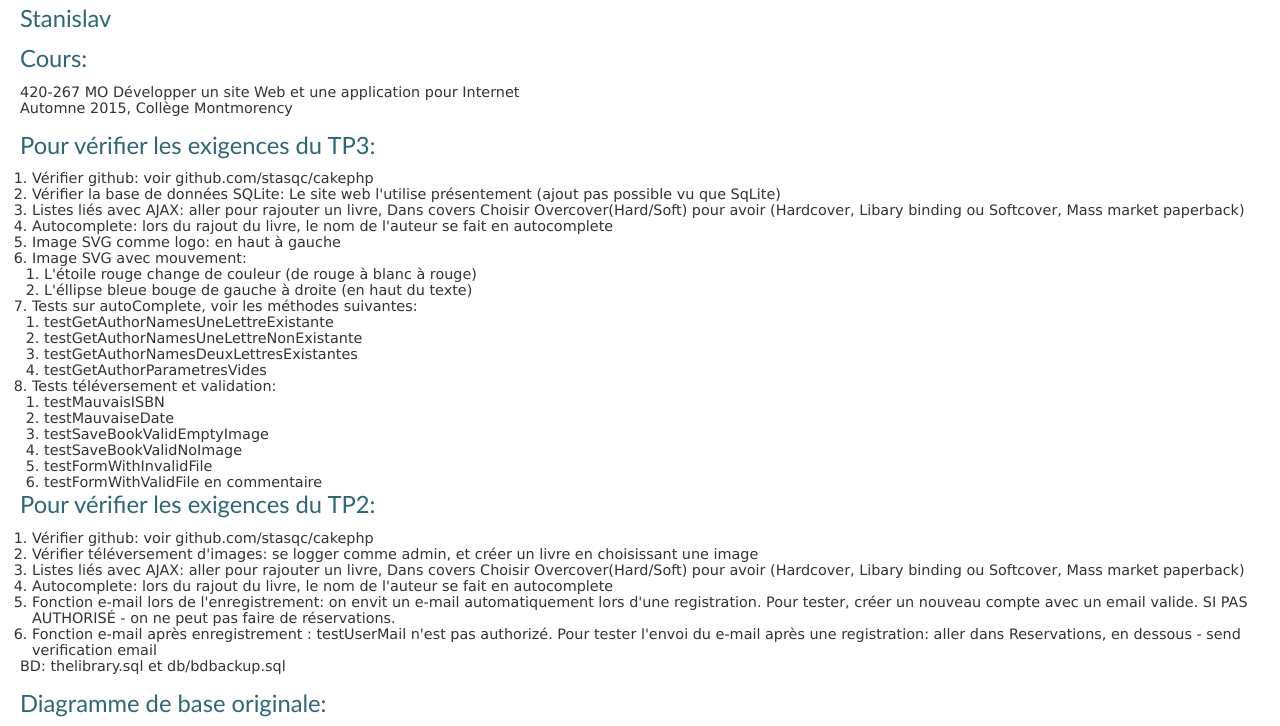
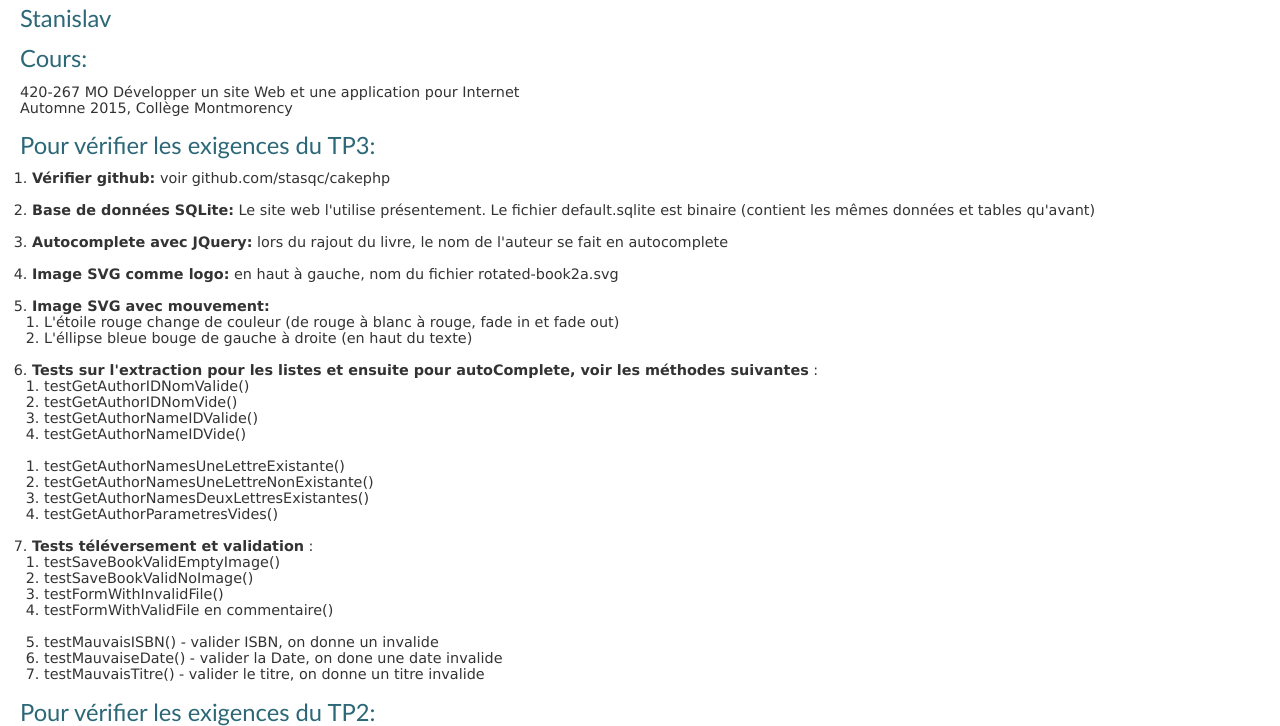
Before and after one commit to stasqc/cakephp, a CakePHP app: the page made by app/View/Users/about.ctp in a window 1280 px wide. Shown: the part 238-964 px from the top of the page. Run offline with PHP 8.4 and a stand-in for CakePHP, Linux system fonts and the light colour scheme; the template is opened without the code that fills it, so the values that code supplies are empty; some libraries are stand-ins or nearby versions.

Commit message:
Version finale - tous les tests sont faits (liste liée, autocomplete, versement d'image valide en commentaire, validation). Aussi, la DB est sur SQLite. L'image SVG a tout ce qu'il faut, les commentaires sont écrits.

```diff
--- a/app/Config/database.php
+++ b/app/Config/database.php
@@ -66,7 +66,7 @@
  * flags =>
  * A key/value array of driver specific connection options.
  */
-define('DEFAULT_DB', APP.DS.'sqlite'.DS.'default.db');
+define('DEFAULT_DB', APP.DS.'sqlite'.DS.'default.sqlite');
 class DATABASE_CONFIG {
 
 //	public $default = array(
--- a/app/View/Users/about.ctp
+++ b/app/View/Users/about.ctp
@@ -226,35 +226,41 @@
 
 <h3>Pour vérifier les exigences du TP3:</h3>
 <ol>
-    <li>Vérifier github: voir github.com/stasqc/cakephp</li>
-    <li>Vérifier la base de données SQLite: Le site web l'utilise présentement (ajout pas possible vu que SqLite)</li>
-    <li>Listes liés avec AJAX: aller pour rajouter un livre, Dans covers Choisir Overcover(Hard/Soft) pour avoir (Hardcover, Libary binding ou Softcover, Mass market paperback)</li>
-    <li>Autocomplete: lors du rajout du livre, le nom de l'auteur se fait en autocomplete</li>
-    <li>Image SVG comme logo: en haut à gauche</li>
-    <li>Image SVG avec mouvement:
+    <li><b>Vérifier github:</b> voir github.com/stasqc/cakephp</li><br/>
+    <li><b>Base de données SQLite:</b> Le site web l'utilise présentement. Le fichier default.sqlite est binaire (contient les mêmes données et tables qu'avant)</li><br/>
+    <li><b>Autocomplete avec JQuery:</b> lors du rajout du livre, le nom de l'auteur se fait en autocomplete</li><br/>
+    <li><b>Image SVG comme logo:</b> en haut à gauche, nom du fichier rotated-book2a.svg</li><br/>
+    <li><b>Image SVG avec mouvement:</b>
             <ol>
-                <li>L'étoile rouge change de couleur (de rouge à blanc à rouge)</li>
+                <li>L'étoile rouge change de couleur (de rouge à blanc à rouge, fade in et fade out)</li>
                 <li>L'éllipse bleue bouge de gauche à droite (en haut du texte)</li>
             </ol>
-    </li>
-    <li>Tests sur autoComplete, voir les méthodes suivantes:
+    </li><br/>
+    <li><b>Tests sur l'extraction pour les listes et ensuite pour autoComplete, voir les méthodes suivantes</b> :
             <ol>
-                <li>testGetAuthorNamesUneLettreExistante</li>
-                <li>testGetAuthorNamesUneLettreNonExistante</li>
-                <li>testGetAuthorNamesDeuxLettresExistantes</li>
-                <li>testGetAuthorParametresVides</li>
+                <li>testGetAuthorIDNomValide()</li>
+                <li>testGetAuthorIDNomVide()</li>
+                <li>testGetAuthorNameIDValide()</li>
+                <li>testGetAuthorNameIDVide()</li>
+            </ol><br/>
+            <ol>
+                <li>testGetAuthorNamesUneLettreExistante()</li>
+                <li>testGetAuthorNamesUneLettreNonExistante()</li>
+                <li>testGetAuthorNamesDeuxLettresExistantes()</li>
+                <li>testGetAuthorParametresVides()</li>
             </ol>
-    </li>
-    <li>Tests téléversement et validation:
+    </li><br/>
+    <li><b>Tests téléversement et validation</b> :
             <ol>
-                <li>testMauvaisISBN</li>
-                <li>testMauvaiseDate</li>
-                <li>testSaveBookValidEmptyImage</li>
-                <li>testSaveBookValidNoImage</li>
-                <li>testFormWithInvalidFile</li>
-                <li>testFormWithValidFile en commentaire</li>
+                <li>testSaveBookValidEmptyImage()</li>
+                <li>testSaveBookValidNoImage()</li>
+                <li>testFormWithInvalidFile()</li>
+                <li>testFormWithValidFile en commentaire()</li><br/>
+                <li>testMauvaisISBN() - valider ISBN, on donne un invalide </li>
+                <li>testMauvaiseDate() - valider la Date, on done une date invalide</li>
+                <li>testMauvaisTitre() - valider le titre, on donne un titre invalide</li>
             </ol>
-    </li>
+    </li><br/>
 </ol>
 
 
```
Also changed, not shown: app/Test/Case/Model/BookTest.php (+50 -6 lines), app/sqlite/default.db (deleted), app/sqlite/default.sqlite (added), app/webroot/img/uploads/martian4.jpg (added), 1 other file.
